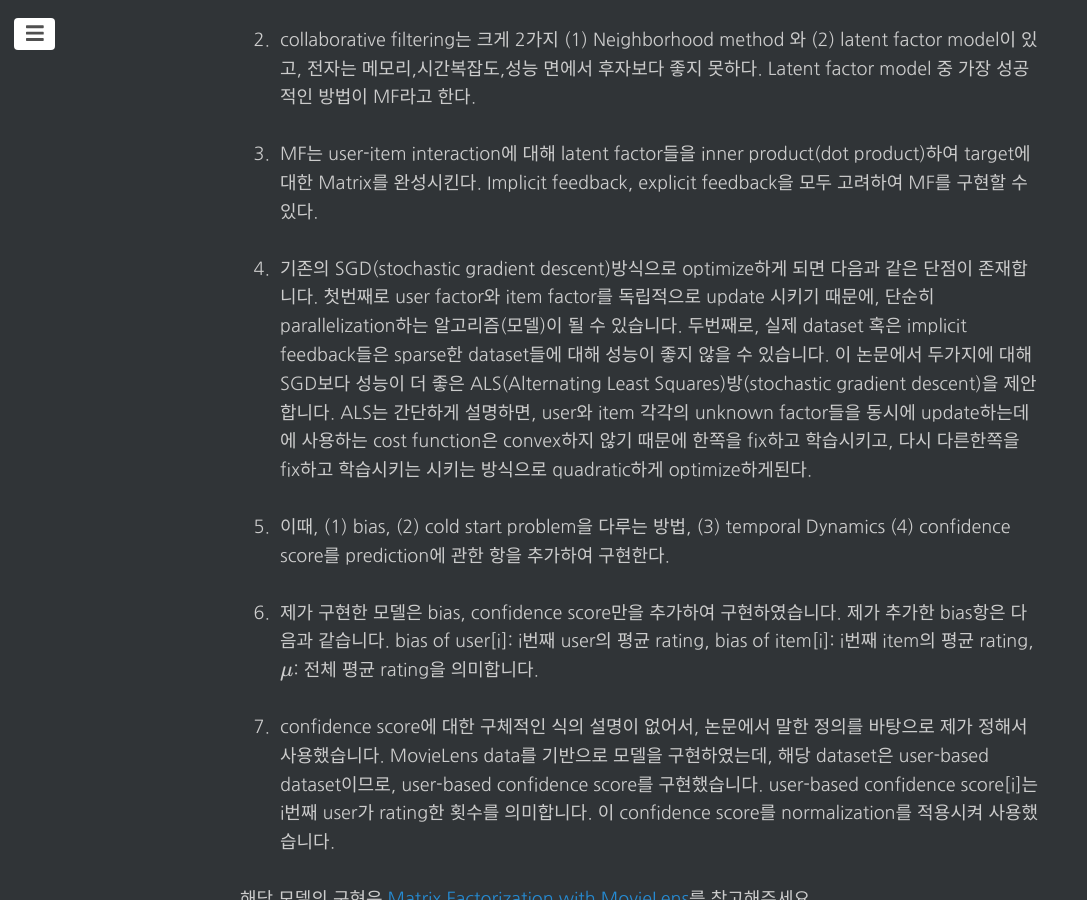
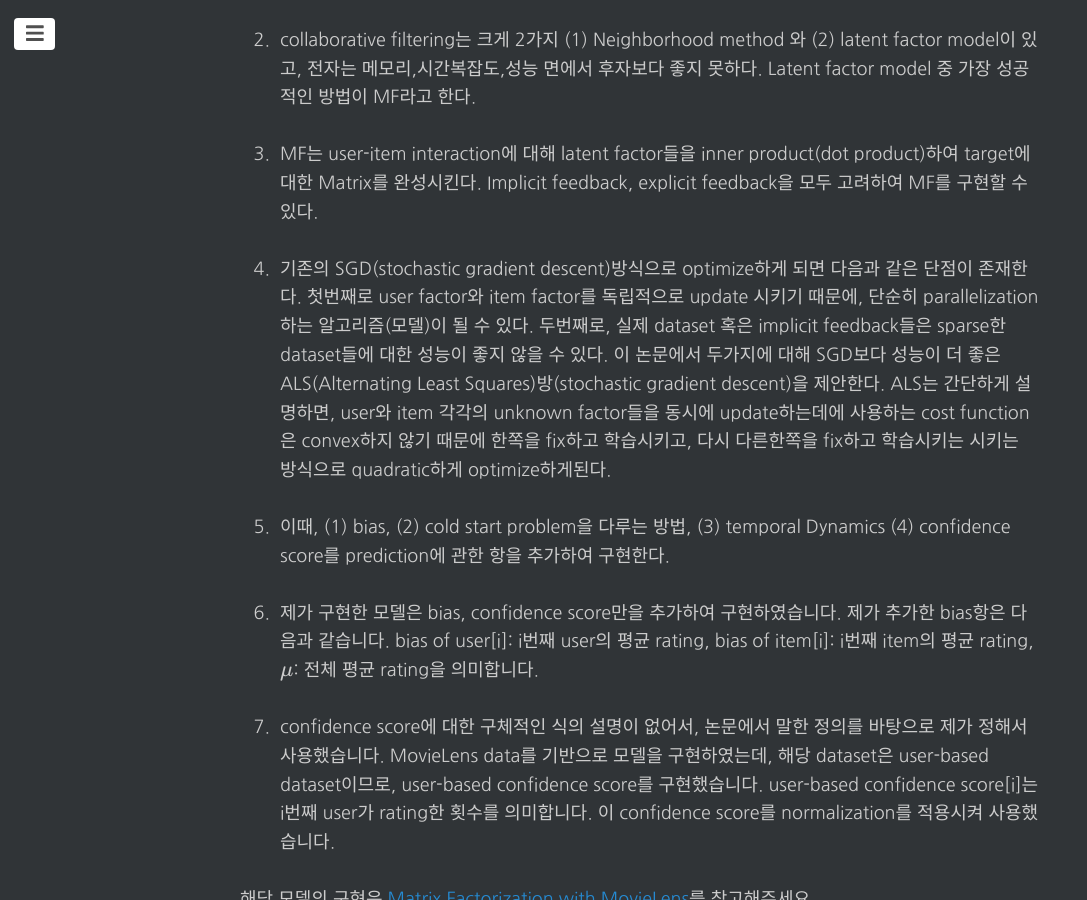
Before and after one commit to changhyeonnam/changhyeonnam.github.io, a Jekyll site: the page built from _posts/2021/2021-12-21-Matrix_Factorization.md, in a window 1280 px wide and 900 px high, scrolled down 601 px. Shown: the whole window, without its empty margins (0-1087 px from the left). Built offline with Jekyll 4.4.1, drawn with Linux system fonts in a browser that asks for light colours; nearby versions of some CDN libraries; formulas are drawn with MathJax 3; comment, search, counter and statistics services are not loaded.

Commit message:
update mf.md

```diff
--- a/_posts/2021/2021-12-21-Matrix_Factorization.md
+++ b/_posts/2021/2021-12-21-Matrix_Factorization.md
@@ -21,7 +21,7 @@
 
 3. MF는 user-item interaction에 대해 latent factor들을 inner product(dot product)하여 target에 대한 Matrix를 완성시킨다. Implicit feedback, explicit feedback을 모두 고려하여 MF를 구현할 수 있다.
 
-4. 기존의 SGD(stochastic gradient descent)방식으로 optimize하게 되면 다음과 같은 단점이 존재합니다. 첫번째로 user factor와 item factor를 독립적으로 update 시키기 때문에, 단순히 parallelization하는 알고리즘(모델)이 될 수 있습니다. 두번째로, 실제 dataset 혹은 implicit feedback들은 sparse한 dataset들에 대해 성능이 좋지 않을 수 있습니다. 이 논문에서 두가지에 대해 SGD보다 성능이 더 좋은 ALS(Alternating Least Squares)방(stochastic gradient descent)을 제안합니다. ALS는 간단하게 설명하면, user와 item 각각의 unknown factor들을 동시에 update하는데에 사용하는 cost function은 convex하지 않기 때문에 한쪽을 fix하고 학습시키고, 다시 다른한쪽을 fix하고 학습시키는 시키는 방식으로 quadratic하게 optimize하게된다.
+4. 기존의 SGD(stochastic gradient descent)방식으로 optimize하게 되면 다음과 같은 단점이 존재한다. 첫번째로 user factor와 item factor를 독립적으로 update 시키기 때문에, 단순히 parallelization하는 알고리즘(모델)이 될 수 있다. 두번째로, 실제 dataset 혹은 implicit feedback들은 sparse한 dataset들에 대한 성능이 좋지 않을 수 있다. 이 논문에서 두가지에 대해 SGD보다 성능이 더 좋은 ALS(Alternating Least Squares)방(stochastic gradient descent)을 제안한다. ALS는 간단하게 설명하면, user와 item 각각의 unknown factor들을 동시에 update하는데에 사용하는 cost function은 convex하지 않기 때문에 한쪽을 fix하고 학습시키고, 다시 다른한쪽을 fix하고 학습시키는 시키는 방식으로 quadratic하게 optimize하게된다.
 
 4. 이때, (1) bias, (2) cold start problem을 다루는 방법, (3) temporal Dynamics (4) confidence score를 prediction에 관한 항을 추가하여 구현한다.
 
```
